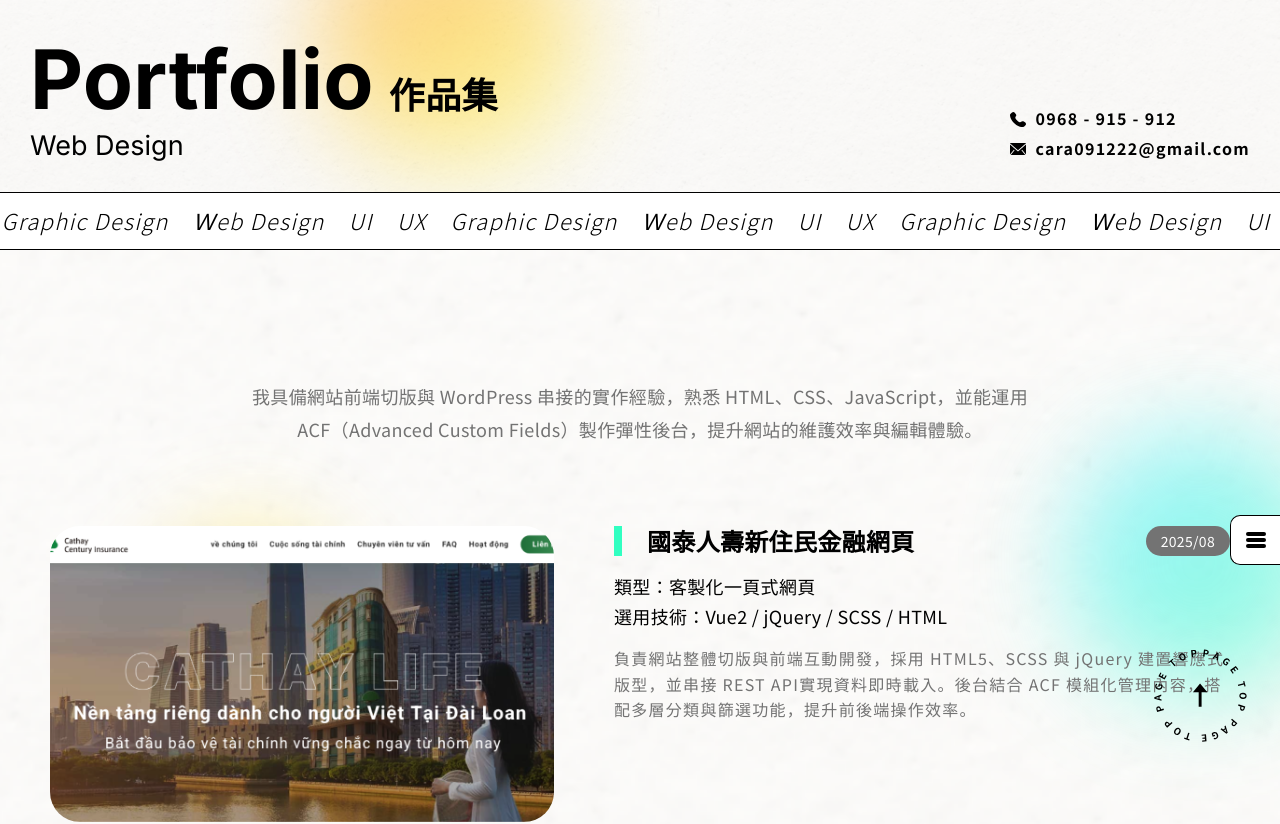
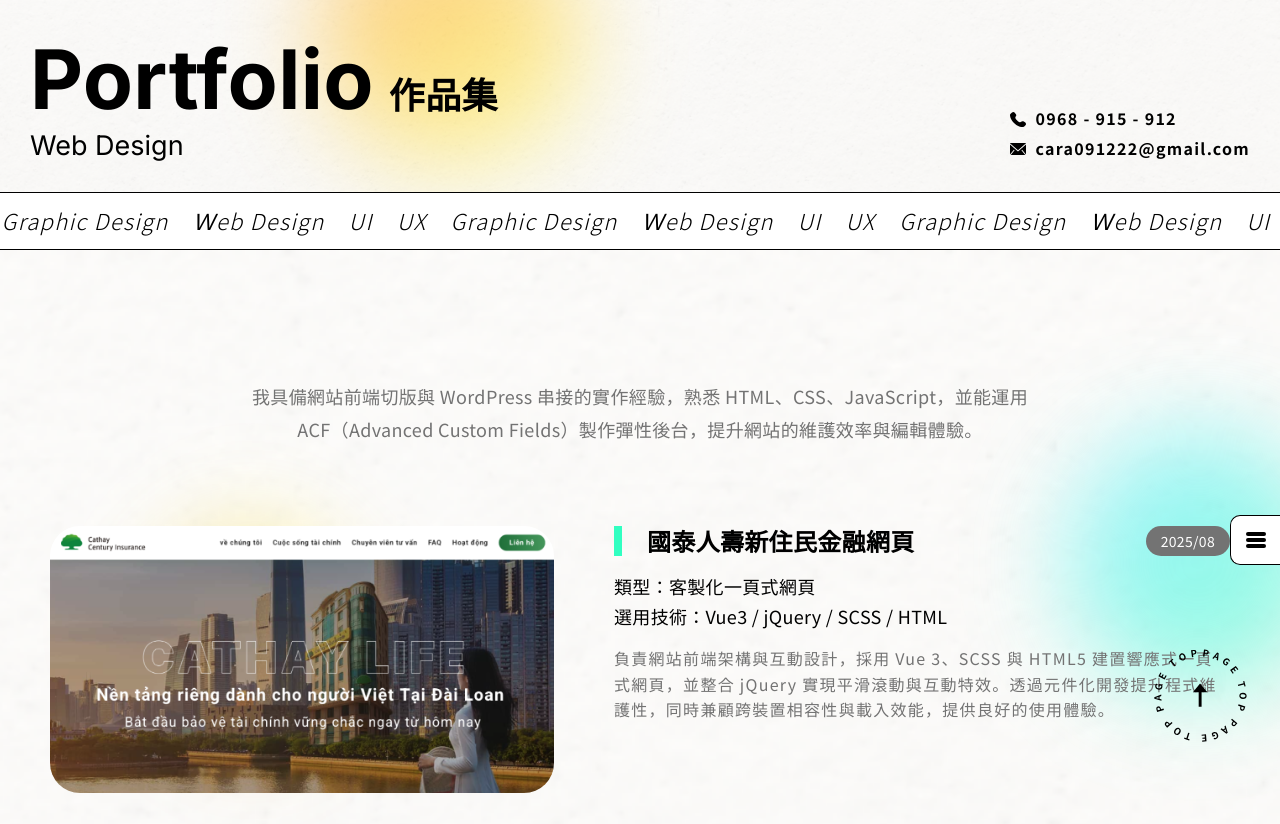
Before and after one commit to cara091222/nuxt-portfolio, a Nuxt app: page /WebPage in a window 1280 px wide. Shown: the top 824 px of the page. Built offline with nearby package versions, Linux system fonts and the light colour scheme; a web font is replaced by a local one.

Commit message:
0902_Web調整

```diff
--- a/pages/WebPage.vue
+++ b/pages/WebPage.vue
@@ -8,7 +8,7 @@
                         Fields）製作彈性後台，提升網站的維護效率與編輯體驗。</h3>
                     <div class="item-wrap">
                         <div v-for="(item, index) in web" :key="index" class="item">
-                            <a :href="item.link" class="item-img img-cover" target="_blank">
+                            <a :href="item.link" class="item-img" target="_blank">
                                 <img :src="item.img" alt="">
                             </a>
                             <div class="item-content">
@@ -38,8 +38,8 @@
                     title: '國泰人壽新住民金融網頁',
                     date: '2025/08',
                     type: '客製化一頁式網頁',
-                    skill: 'Vue2 / jQuery  / SCSS / HTML ',
-                    desc: '負責網站整體切版與前端互動開發，採用 HTML5、SCSS 與 jQuery 建置響應式版型，並串接 REST API實現資料即時載入。後台結合 ACF 模組化管理內容，搭配多層分類與篩選功能，提升前後端操作效率。',
+                    skill: 'Vue3 / jQuery  / SCSS / HTML ',
+                    desc: '負責網站前端架構與互動設計，採用 Vue 3、SCSS 與 HTML5 建置響應式一頁式網頁，並整合 jQuery 實現平滑滾動與互動特效。透過元件化開發提升程式維護性，同時兼顧跨裝置相容性與載入效能，提供良好的使用體驗。',
                     link: 'https://digitspark.co/',
                 },
                 {
@@ -200,11 +200,10 @@
                 }
             }
 
-            .img-cover {
+            .item-img {
                 border-radius: 30px;
                 overflow: hidden;
                 width: 45%;
-                padding-top: calc(560px / 1.89);
                 position: relative;
 
                 @include bp.media-down (lg) {
@@ -213,7 +212,6 @@
 
                 @include bp.media-down (sm) {
                     border-radius: 20px;
-                    padding-top: calc(420px / 1.89);
                 }
 
                 &:hover::after {
@@ -252,6 +250,12 @@
                     opacity: 0;
                     overflow: hidden;
                     transition: all .3s ease-in-out;
+                }
+
+                img {
+                    width: 100%;
+                    height: 100%;
+                    object-fit: cover;;
                 }
             }
 
```
